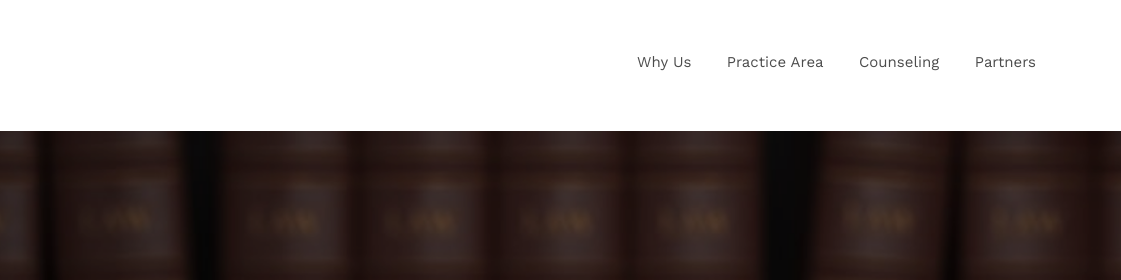
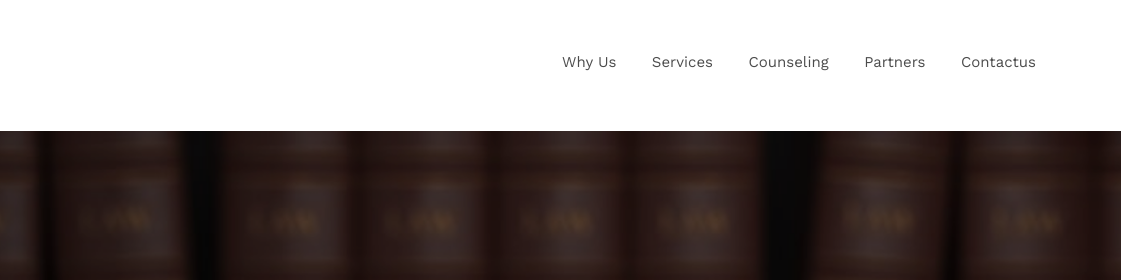
Before and after one commit to JHLegal1/Website, a plain HTML site: page index.html in a window 1280 px wide. Shown: the top 280 px of the page, 159-1280 px from the left. Drawn offline with nearby package versions, Linux system fonts and the light colour scheme; files whose address does not match are found by name.

Commit message:
services header

```diff
--- a/index.html
+++ b/index.html
@@ -81,9 +81,10 @@
 							<ul>
 								<!-- <li class=""><a href="index.html">Home</a></li> -->
 								<li><a href="#fh5co-content">Why Us</a></li>
-								<li><a href="#fh5co-practice">Practice Area</a></li>
+								<li><a href="#fh5co-practice">Services</a></li>
 								<li><a href="#fh5co-project">Counseling</a></li>
 								<li><a href="#fh5co-about">Partners</a></li>
+								<li><a href="#fh5co-footer">Contactus</a></li>
 								<!-- <li class="has-dropdown">
 									<a href="blog.html">Blog</a>
 									<ul class="dropdown">
```
